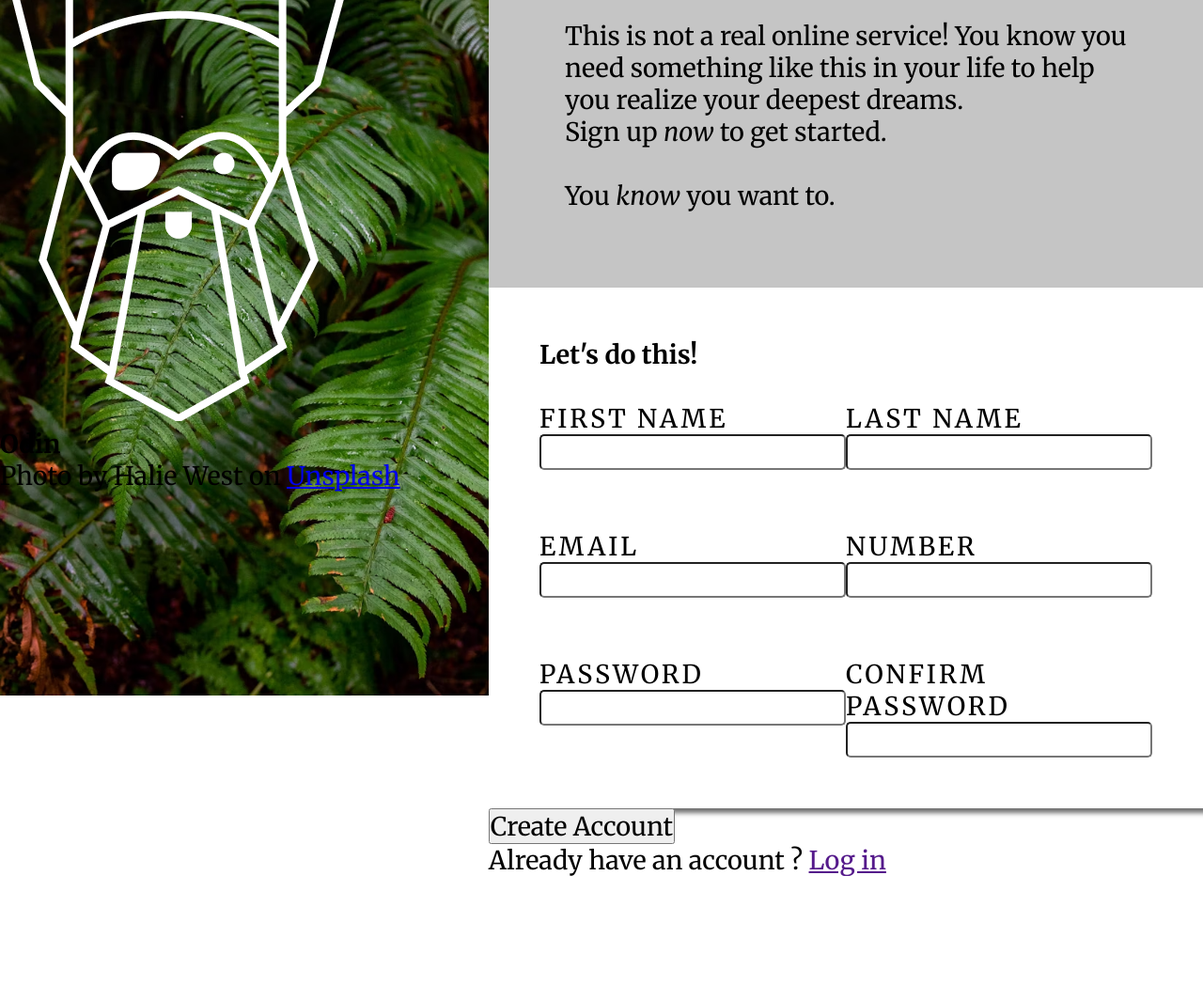
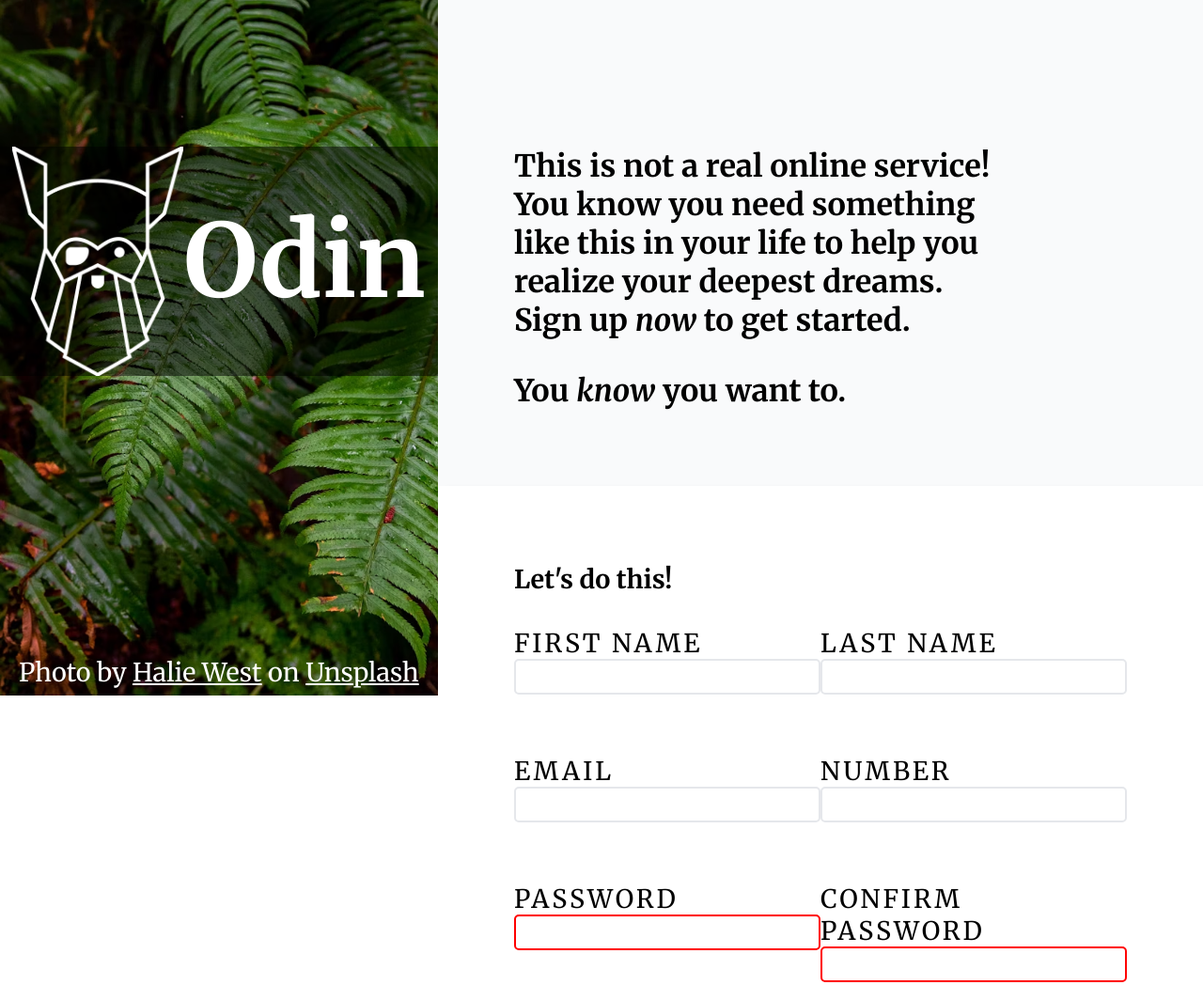
Before and after one commit to Farid-Ziade/Sign-up-form, a plain HTML site: page index.html in a window 1280 px wide. Shown: the part 60-1108 px from the top of the page at 94% size. Before the commit the page ends 992 px from the top, so only its background shows below. Drawn offline with Linux system fonts and the light colour scheme.

Commit message:
Added extra styling

```diff
--- a/style.css
+++ b/style.css
@@ -12,12 +12,42 @@
   display: flex;
 }
 .left {
+  position: relative;
   height: 100%;
   width: 80%;
-
   background-size: cover;
   background-repeat: no-repeat;
   background-image: url(./images/leaf-img.png);
+}
+.img-border {
+  margin-top: 8em;
+  display: flex;
+  background-color: rgba(0, 0, 0, 0.5);
+  justify-content: center;
+  align-items: center;
+  color: white;
+}
+.img-border img {
+  height: 9em;
+}
+.img-border h1 {
+  font-size: 4em;
+}
+.title {
+  display: flex;
+  justify-content: center;
+  align-items: center;
+}
+.left p {
+  position: absolute;
+  bottom: 1%;
+  color: white;
+}
+.left span {
+  text-decoration: underline;
+}
+.left a {
+  color: white;
 }
 .right {
   height: 100vh;
@@ -25,11 +55,20 @@
 }
 .container {
   padding: 3em;
-  background-color: rgb(197, 197, 197);
+  padding-top: 8em;
+  font-weight: 700;
+  background-color: rgb(249, 250, 251);
+}
+.container p {
+  width: 80%;
+  font-size: 1.2em;
+}
+.container p em {
+  font-size: 1em;
 }
 .input-container {
   box-shadow: 10px 5px 5px rgb(112, 112, 112);
-  padding: 2em;
+  padding: 3em;
 }
 .input {
   display: grid;
@@ -41,3 +80,29 @@
 .input div input {
   border-radius: 5px;
 }
+input {
+  border: 2px solid #e5e7eb;
+}
+input:focus {
+  border: 5px solid rgb(24, 24, 255);
+}
+input:invalid {
+  border: 2px solid red;
+}
+.submit {
+  padding: 3em;
+}
+.submit > button {
+  width: 300px;
+  padding: 0.5em;
+  border-radius: 10px;
+  background-color: #596d48;
+  color: white;
+}
+.submit > p {
+  margin-top: 1em;
+}
+.submit > p > a {
+  text-decoration: none;
+  color: #596d48;
+}
```
